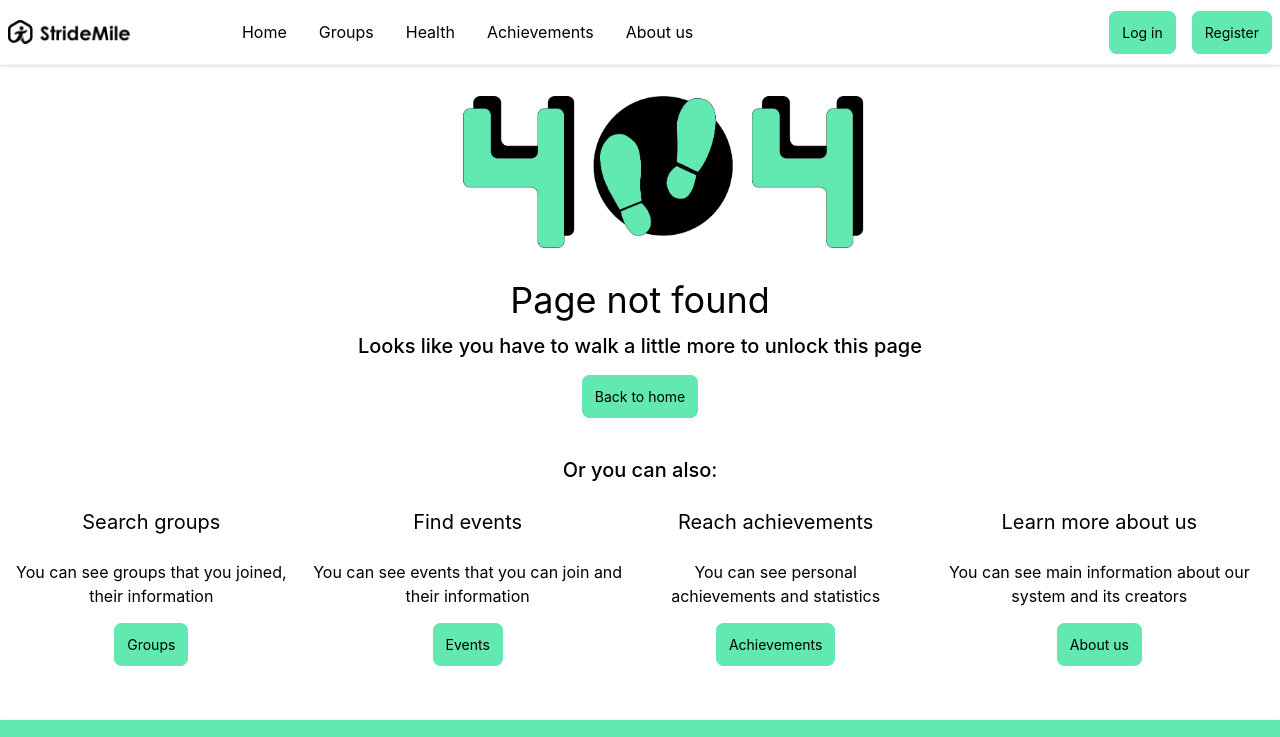
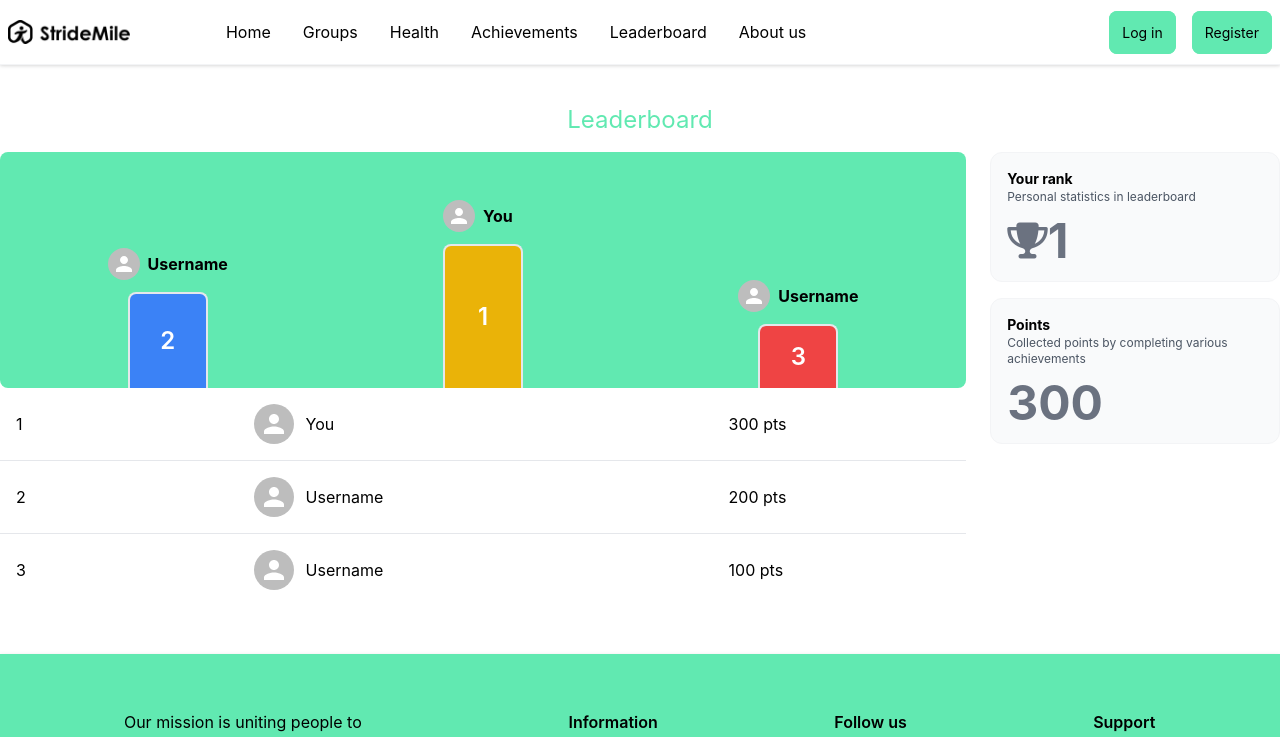
Before and after one commit to viliuszam/Stridemile, a React (Create React App) app in the folder client/: page /leaderboard in a window 1280 px wide. Shown: the top 737 px of the page. Built offline with nearby package versions, Linux system fonts and the light colour scheme.

Commit message:
client: create leaderboard

```diff
--- a/client/src/App.js
+++ b/client/src/App.js
@@ -32,6 +32,7 @@ import ContactUs from "./views/ContactUs";
 import FAQ from "./views/FAQ";
 import Profile from "./views/Profile";
 import Reviews from "./views/Reviews";
+import Leaderboard from "./views/Leaderboard";
 
 export default function App() {
   const navigate = useNavigate();
@@ -70,6 +71,7 @@ export default function App() {
         <Route path="/contact-us" element={<ContactUs />} />
         <Route path="/faq" element={<FAQ />} />
         <Route path="/reviews" element={<Reviews />} />
+        <Route path="/leaderboard" element={<Leaderboard />} />
       </Route>
 
       <Route element={<AuthLayout />}>
--- a/client/src/components/NavBar.js
+++ b/client/src/components/NavBar.js
@@ -37,7 +37,7 @@ const NavBar = () => {
         {(() => {
           if (isLoggedIn()) {
             return (
-              <Link to="/dashboard" className="ml-24 my-auto flex pl-2 text-medium hover:text-[#61E9B1]">
+              <Link to="/dashboard" className="ml-20 my-auto flex pl-2 text-medium hover:text-[#61E9B1]">
                 <div className='flex hover:border-b hover:border-b-solid hover:border-b-[#61E9B1]'>
                   <div className='pl-2 pr-2'>
                     Home
@@ -48,7 +48,7 @@ const NavBar = () => {
           }
           else {
             return (
-              <Link to="/" className="ml-24 my-auto flex pl-2 text-medium hover:text-[#61E9B1]">
+              <Link to="/" className="ml-20 my-auto flex pl-2 text-medium hover:text-[#61E9B1]">
                 <div className='flex hover:border-b hover:border-b-solid hover:border-b-[#61E9B1]'>
                   <div className='pl-2 pr-2'>
                     Home
@@ -75,6 +75,13 @@ const NavBar = () => {
           <div className='flex ml-2 hover:border-b hover:border-b-solid hover:border-b-[#61E9B1]'>
             <div className='pl-2 pr-2'>
               Achievements
+            </div>
+          </div>
+        </Link>
+        <Link to="/leaderboard" className="my-auto flex pl-2 text-medium hover:text-[#61E9B1]">
+          <div className='flex ml-2 hover:border-b hover:border-b-solid hover:border-b-[#61E9B1]'>
+            <div className='pl-2 pr-2'>
+              Leaderboard
             </div>
           </div>
         </Link>
--- /dev/null
+++ b/client/src/views/Leaderboard.js
@@ -0,0 +1,109 @@
+import '../styles/Home.css';
+import { PieChart } from '@mui/x-charts/PieChart';
+import { useState, useEffect } from 'react';
+import axios from 'axios';
+import { Link } from 'react-router-dom';
+import { Avatar } from '@mui/material';
+
+export default () => {
+
+  return (
+    <div className="container bg-white pt-12">
+
+      <div className="text-[#61E9B1]">
+        <h2 className="text-center text-2xl">Leaderboard</h2>
+      </div>
+
+      <div className='mt-4 flex'>
+        <div className='w-full mr-6'>
+
+          <div className='flex bg-[#61E9B1] pt-12 pb-0 rounded-lg items-end'>
+            <div className='mx-auto'>
+            <div className='mb-3 text-center font-bold flex items-center'>
+                <Avatar sx={{ width: 32, height: 32 }} src={undefined} /> <p className='ml-2'>Username</p>
+              </div>
+              <div className='h-24 w-20 h-10 bg-blue-500 mx-auto rounded-t-lg border-2 border-b-0 flex justify-center items-center'>
+              <p className='text-white text-2xl font-semibold'>2</p>
+              </div>
+            </div>
+            <div className='mx-auto justify-center'>
+              <div className='mb-3 text-center font-bold flex items-center'>
+                <Avatar sx={{ width: 32, height: 32 }} src={undefined} /> <p className='ml-2'>You</p>
+              </div>
+              <div className='h-36 w-20 bg-yellow-500 mx-auto rounded-t-lg border-2 border-b-0 flex justify-center items-center'>
+              <p className='text-white text-2xl font-semibold'>1</p>
+              </div>
+            </div>
+            <div className='mx-auto'>
+            <div className='mb-3 text-center font-bold flex items-center'>
+                <Avatar sx={{ width: 32, height: 32 }} src={undefined} /> <p className='ml-2'>Username</p>
+              </div>
+              <div className='h-16 w-20 bg-red-500 mx-auto rounded-t-lg border-2 border-b-0 flex justify-center items-center'>
+                <p className='text-white text-2xl font-semibold'>3</p>
+              </div>
+            </div>
+          </div>
+
+          <div>
+            <div className="grid grid-cols-4 gap-4 p-4 items-center">
+              <div>1</div>
+              <div className='col-span-2'>
+                <Link className='flex items-center' to={`/profile/`}>
+                  <Avatar src={undefined} /> <p className='ml-3'>You</p>
+                </Link>
+              </div>
+              <div>300 pts</div>
+            </div>
+            <hr />
+            <div className="grid grid-cols-4 gap-4 p-4 items-center">
+              <div>2</div>
+              <div className='col-span-2'>
+                <Link className='flex items-center' to={`/profile/`}>
+                  <Avatar src={undefined} /> <p className='ml-3'>Username</p>
+                </Link>
+              </div>
+              <div>200 pts</div>
+            </div>
+            <hr />
+            <div className="grid grid-cols-4 gap-4 p-4 items-center">
+              <div>3</div>
+              <div className='col-span-2'>
+                <Link className='flex items-center' to={`/profile/`}>
+                  <Avatar src={undefined} /> <p className='ml-3'>Username</p>
+                </Link>
+              </div>
+              <div>100 pts</div>
+            </div>
+          </div>
+
+        </div>
+        <div className='w-96 text-sm text-gray-600'>
+
+          <div className='mb-4 p-4 w-full bg-gray-50 rounded-xl border-[1px] border-gray-100 text-sm text-gray-600'>
+            <p className='text-black font-bold'>Your rank</p>
+            <p className='mb-3 text-xs text-gray-600'>Personal statistics in leaderboard</p>
+            <div className='flex my-auto place-items-center'>
+              <p className='flex text-center text-gray-500 text-5xl font-bold items-center'>
+                <i className="fa-solid fa-trophy text-4xl"></i> 1
+              </p>
+
+            </div>
+          </div>
+
+          <div className='mb-4 p-4 w-full bg-gray-50 rounded-xl border-[1px] border-gray-100 text-sm text-gray-600'>
+            <p className='text-black font-bold'>Points</p>
+            <p className='mb-3 text-xs text-gray-600'>Collected points by completing various achievements</p>
+            <div className='flex my-auto place-items-center'>
+              <p className='flex text-center text-gray-500 text-5xl font-bold items-center'>
+                300
+              </p>
+
+            </div>
+          </div>
+
+        </div>
+      </div>
+
+    </div>
+  );
+};
```
